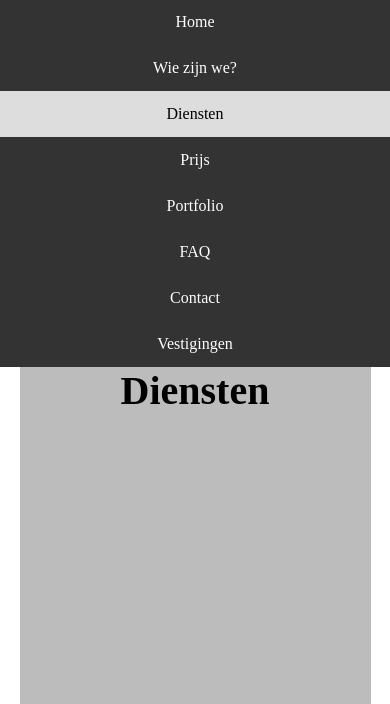
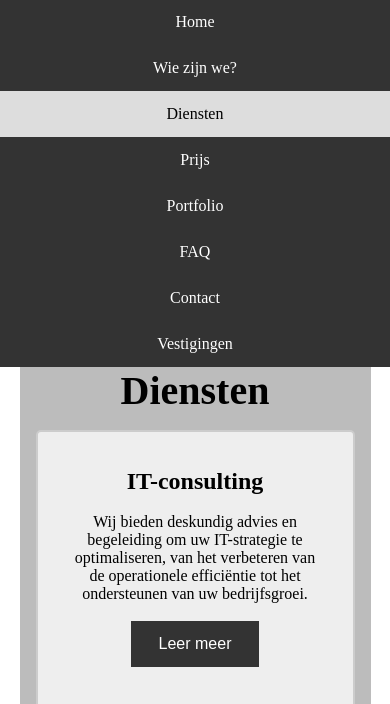
Before and after one commit to DanielDeNeef/PHP---TechNex-solutions, a PHP site: page /diensten.php in a window 390 px wide. Shown: the part 255-959 px from the top of the page. Run offline with PHP 8.4, Linux system fonts and the light colour scheme; data that the repository does not hold is empty.

Commit message:
add services to page

```diff
--- a/diensten.php
+++ b/diensten.php
@@ -1,15 +1,5 @@
-<!DOCTYPE html>
-<html lang="en">
-<head>
-    <meta charset="UTF-8">
-    <meta name="viewport" content="width=device-width, initial-scale=1.0">
-    <title>Diensten</title>
-
-    <link rel="stylesheet" href="styles/content.css">
-</head>
-<body>
-
 <!-- header  -->
+<?php $pageTitle = 'Diensten' ?>
 <?php include 'includes/header.php' ?>
 
 <!-- navbar -->
@@ -18,13 +8,11 @@
 
 <!-- content -->
 <div class="content_wrapper">
-        <div style="height:400px; width:90%; margin:auto; background-color: #b5b5b5e7;">
+    <div style="height:auto; width:90%; margin:auto; background-color: #b5b5b5e7;">
         <h2 style="font-size: 40px; text-align:center">Diensten</h2>
+        <?php include 'includes/service.php' ?>
     </div>
 </div>
 
 <!-- Footer -->
 <?php include_once 'includes/footer.php' ?>
-
-</body>
-</html>
--- /dev/null
+++ b/includes/service.php
@@ -0,0 +1,49 @@
+<link rel="stylesheet" href="styles/service.css">
+
+<div class="service-container">
+    <div class="service-row">
+        <div class="service-column-66">
+            <h1 class="service-xlarge-font"><b>IT-consulting</b></h1>
+            <br>
+            <p>Wij bieden deskundig advies en begeleiding om uw IT-strategie te optimaliseren, van het verbeteren van de
+                operationele efficiëntie tot het ondersteunen van uw bedrijfsgroei.</p>
+            <br>
+            <button class="service-button" style="background-color:#333">Leer meer</button>
+        </div>
+        <div class="service-column-33">
+            <img src="resources/consulting.jpg" width="335" height="471">
+        </div>
+    </div>
+</div>
+
+<div class="service-container" style="background-color:#f1f1f1">
+    <div class="service-row">
+        <div class="service-column-33">
+            <img src="resources/transformation.jpg" alt="App" width="335" height="471">
+        </div>
+        <div class="service-column-66">
+            <h1 class="service-xlarge-font"><b>Digitale transformatie</b></h1>
+            <br>
+            <p>Wij helpen uw bedrijf bij de overgang naar digitale processen en tools, om zo de productiviteit te
+                verhogen en een betere klantervaring te bieden.</p>
+            <br>
+            <button class="service-button" style="background-color:#333">Leer meer</button>
+        </div>
+    </div>
+</div>
+
+<div class="service-container">
+    <div class="service-row">
+        <div class="service-column-66">
+            <h1 class="service-xlarge-font"><b>Cybersecurity</b></h1>
+            <br>
+            <p> Wij bieden oplossingen om uw bedrijf te beschermen tegen cyberdreigingen, inclusief risicobeoordeling,
+                implementatie van beveiligingsmaatregelen en incidentrespons.</p>
+            <br>
+            <button class="service-button" style="background-color:#333">Leer meer</button>
+        </div>
+        <div class="service-column-33">
+            <img src="resources/security.png" width="335" height="471">
+        </div>
+    </div>
+</div>
--- a/styles/content.css
+++ b/styles/content.css
@@ -31,14 +31,16 @@
   }
 }
 
+/* About Page*/
+
 .about-container {
   border: 2px solid #ccc;
   background-color: #eee;
   border-radius: 5px;
   padding: 16px;
-    margin: 16px
+  margin: 16px;
 }
 
-.about-block{
+.about-block {
   margin-top: 10px;
 }
--- /dev/null
+++ b/styles/service.css
@@ -0,0 +1,59 @@
+.service-container{
+    border: 2px solid #ccc;
+    background-color: #eee;
+    border-radius: 5px;
+    padding: 16px;
+    margin: 16px;
+}
+
+.service-row:after {
+  content: "";
+  display: table;
+  clear: both;
+}
+.service-column-66 {
+  float: left;
+  width: 66.66666%;
+  padding: 20px;
+}
+.service-column-33 {
+  float: left;
+  width: 33.33333%;
+  padding: 20px;
+}
+.service-large-font {
+  font-size: 48px;
+}
+
+.service-xlarge-font {
+  font-size: 64px;
+}
+
+.service-button {
+  border: none;
+  color: white;
+  padding: 14px 28px;
+  font-size: 16px;
+  cursor: pointer;
+  background-color: #04aa6d;
+}
+
+.service-container img {
+  display: block;
+  height: auto;
+  max-width: 100%;
+}
+@media screen and (max-width: 1000px) {
+  .service-column-66,
+  .service-column-33 {
+    width: 100%;
+    text-align: center;
+  }
+  .service-container img {
+    margin: auto;
+  }
+
+  .service-container h1 {
+    font-size: 24px;
+  }
+}
```
Also changed, not shown: 1 other file. Lines whose indentation alone changed are shown as unchanged.
